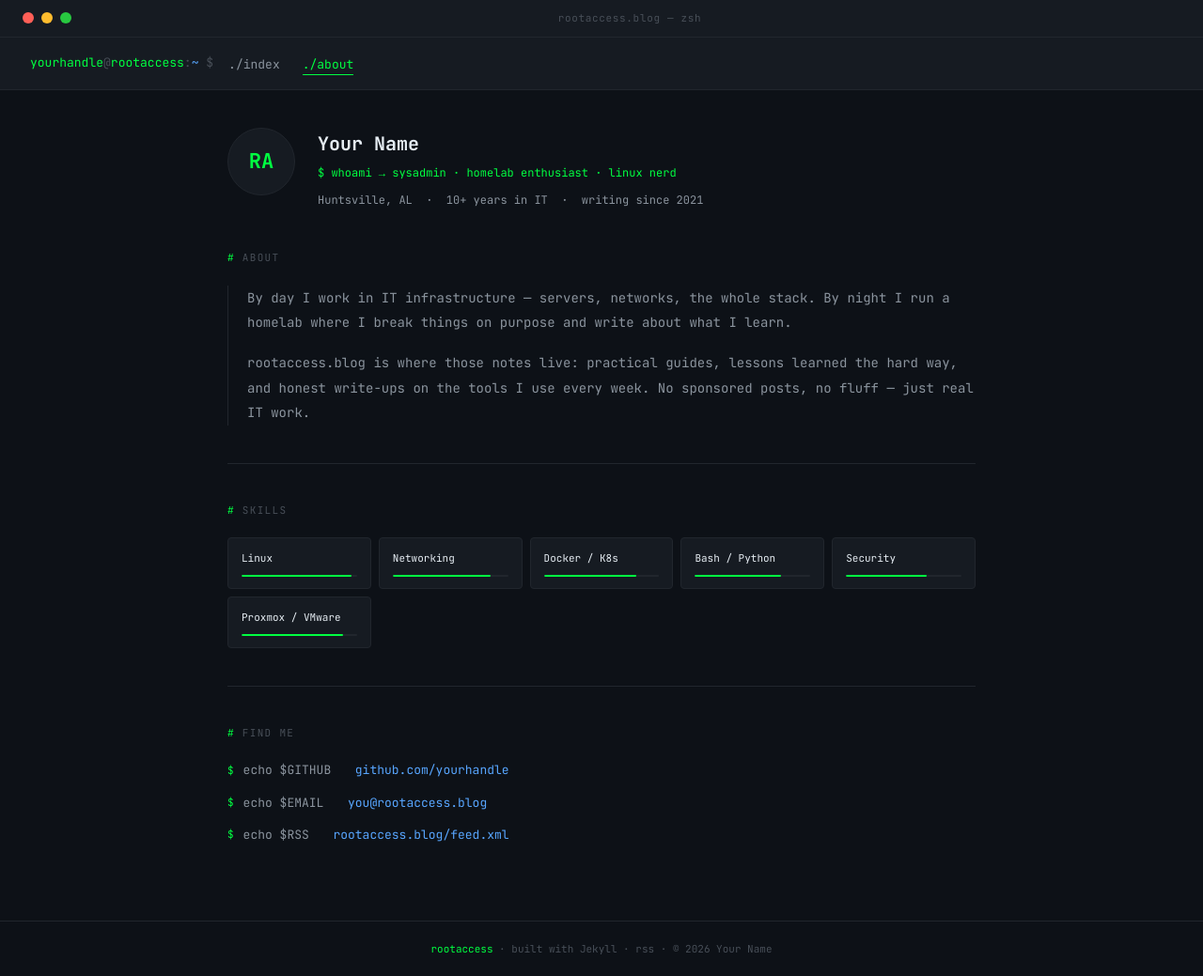
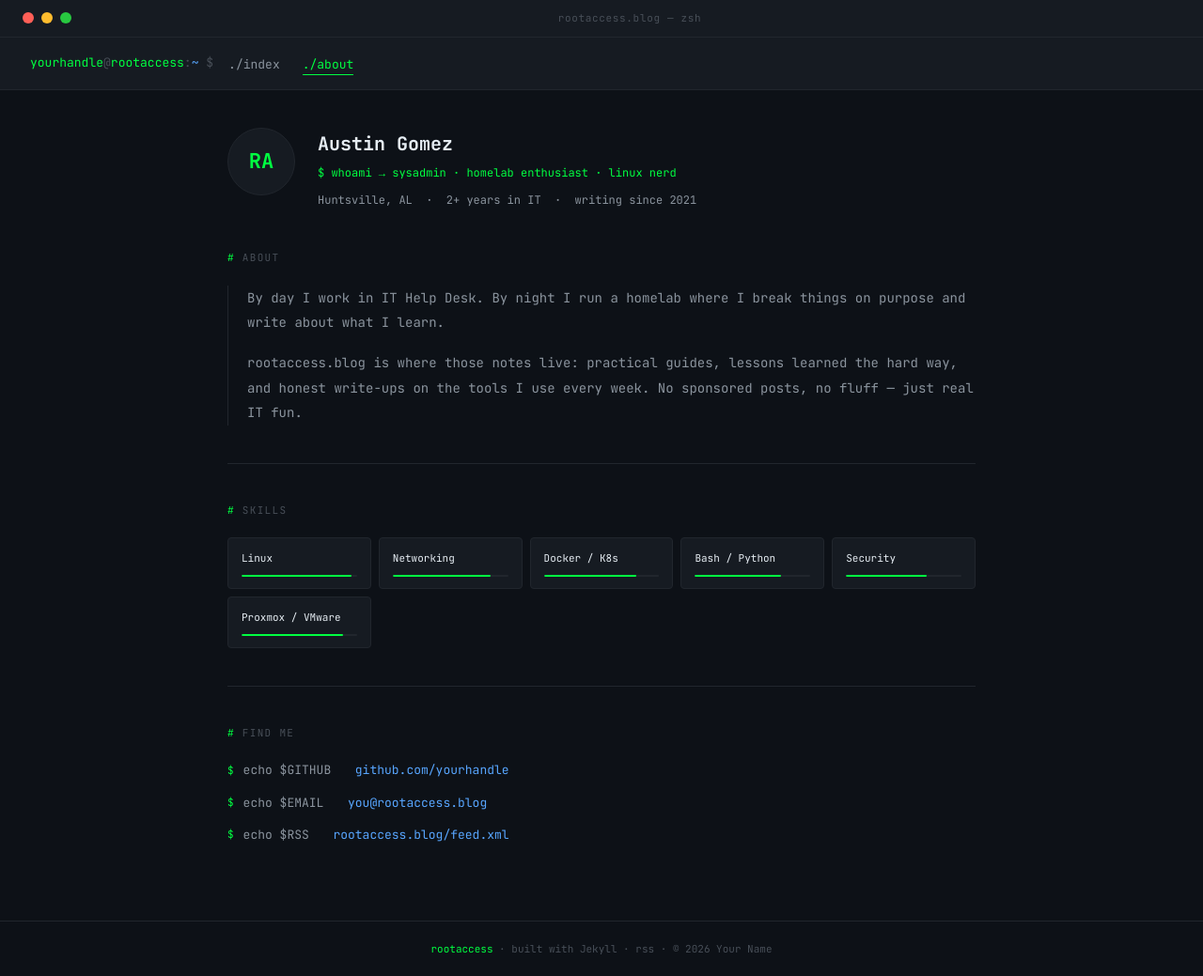
Before and after one commit to AustinCGomez/Rootaccess.blog, a Jekyll site: the page built from about.md, in a window 1280 px wide and 1039 px high. Shown: the whole window at 94% size. Built offline with Jekyll 4.4.1, drawn with Linux system fonts in a browser that asks for light colours.

Commit message:
Update about.md

```diff
--- a/about.md
+++ b/about.md
@@ -8,11 +8,11 @@ description: The person behind rootaccess.blog
 <div class="about-header">
   <div class="about-avatar" aria-hidden="true">RA</div>
   <div>
-    <h1 class="about-name">Your Name</h1>
+    <h1 class="about-name">Austin Gomez</h1>
     <p class="about-role">$ whoami → sysadmin · homelab enthusiast · linux nerd</p>
     <p class="about-meta">
       Huntsville, AL &nbsp;·&nbsp;
-      10+ years in IT &nbsp;·&nbsp;
+      2+ years in IT &nbsp;·&nbsp;
       writing since 2021
     </p>
   </div>
@@ -22,14 +22,14 @@ description: The person behind rootaccess.blog
 
 <div class="about-bio">
   <p>
-    By day I work in IT infrastructure — servers, networks, the whole stack.
+    By day I work in IT Help Desk.
     By night I run a homelab where I break things on purpose and write about
     what I learn.
   </p>
   <p>
     rootaccess.blog is where those notes live: practical guides, lessons learned
     the hard way, and honest write-ups on the tools I use every week. No
-    sponsored posts, no fluff — just real IT work.
+    sponsored posts, no fluff — just real IT fun.
   </p>
 </div>
 
```
